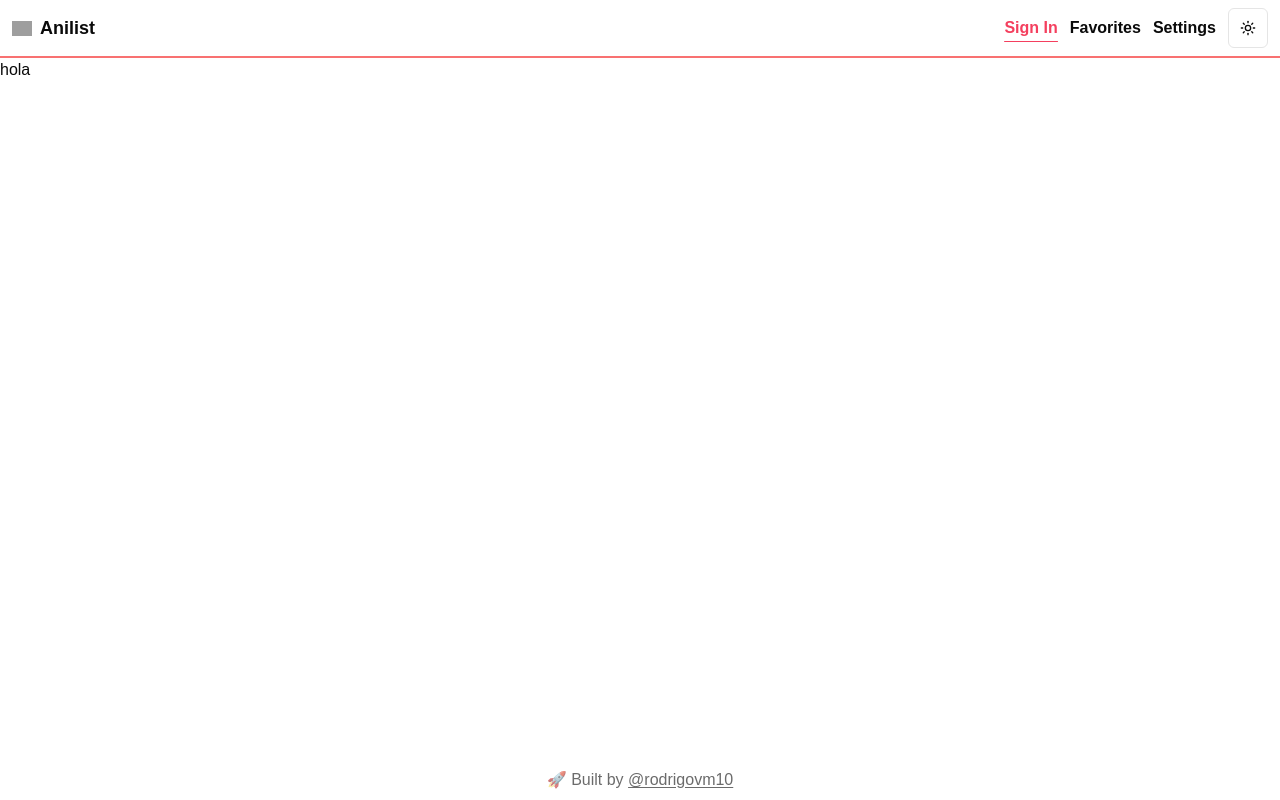
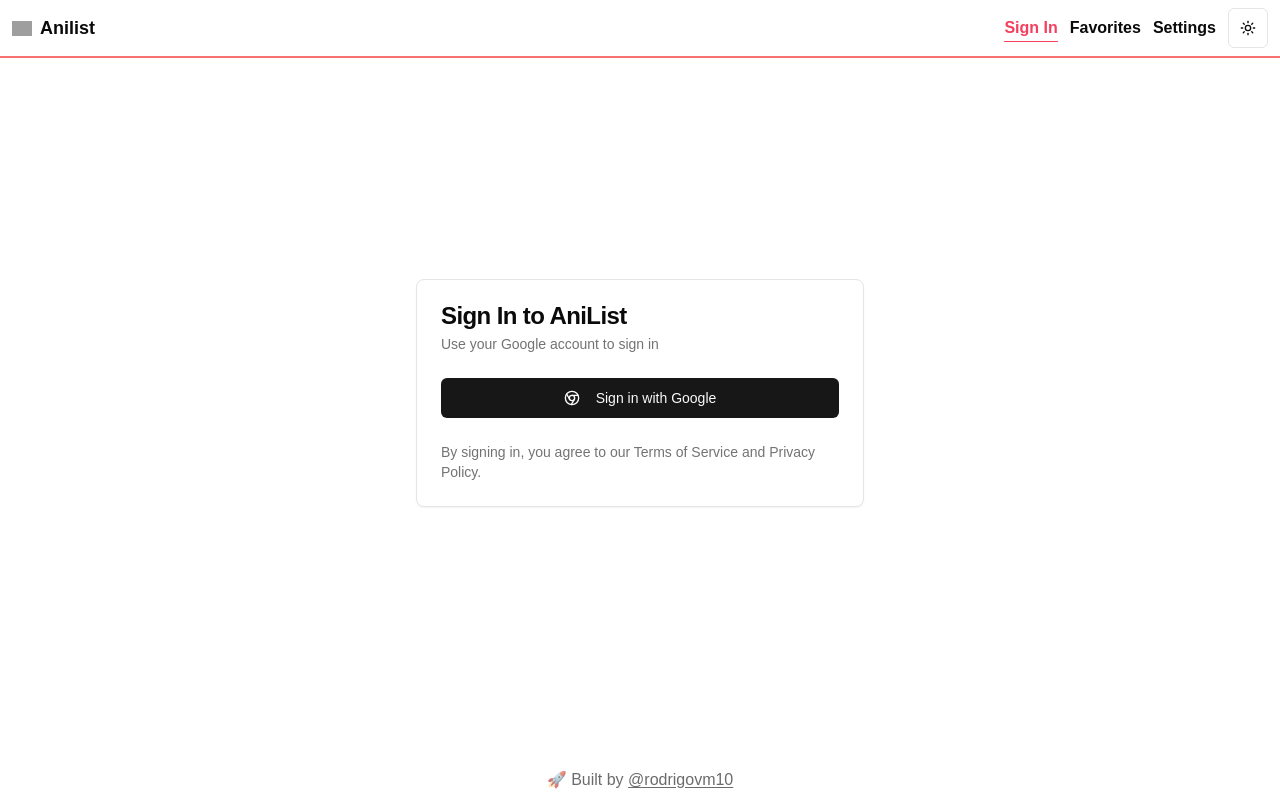
Before and after one commit to rodrigovm10/anilist, a Next.js app: page /signin in a window 1280 px wide. Built offline with nearby package versions, Linux system fonts and the light colour scheme; grey boxes are pictures that could not be loaded.

Commit message:
✅ SignIn implemented

```diff
--- a/app/page.tsx
+++ b/app/page.tsx
@@ -1,9 +1,9 @@
-import { fetcher } from '@/services/fetcher'
-import { GET_ALL_URL } from '@/services/rapidapi-config'
-import { Animes } from '@/types/anime'
 import { Suspense } from 'react'
 import Loading from './loading'
+import { Animes } from '@/types/anime'
+import { fetcher } from '@/services/fetcher'
 import { AnimeCard } from '@/components/anime-card'
+import { GET_ALL_URL } from '@/services/rapidapi-config'
 
 export default async function Home() {
   const animes = await fetcher<Animes>(GET_ALL_URL)
--- a/app/signin/page.tsx
+++ b/app/signin/page.tsx
@@ -1,3 +1,37 @@
+import { Chrome } from 'lucide-react'
+import { Button } from '@/components/ui/button'
+import {
+  Card,
+  CardContent,
+  CardDescription,
+  CardFooter,
+  CardHeader,
+  CardTitle
+} from '@/components/ui/card'
+
 export default function SignInPage() {
-  return <p>hola</p>
+  return (
+    <main className='container mx-auto px-4 flex justify-center items-center '>
+      <Card className='w-full max-w-md'>
+        <CardHeader>
+          <CardTitle>Sign In to AniList</CardTitle>
+          <CardDescription>Use your Google account to sign in</CardDescription>
+        </CardHeader>
+        <CardContent>
+          <Button
+            // onClick={handleGoogleSignIn}
+            className='w-full flex items-center justify-center'
+          >
+            <Chrome className='mr-2 h-4 w-4' />
+            Sign in with Google
+          </Button>
+        </CardContent>
+        <CardFooter className='flex justify-center'>
+          <p className='text-sm text-muted-foreground'>
+            By signing in, you agree to our Terms of Service and Privacy Policy.
+          </p>
+        </CardFooter>
+      </Card>
+    </main>
+  )
 }
```
